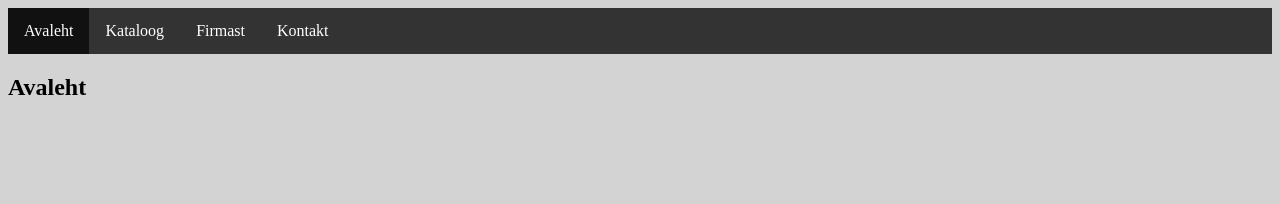
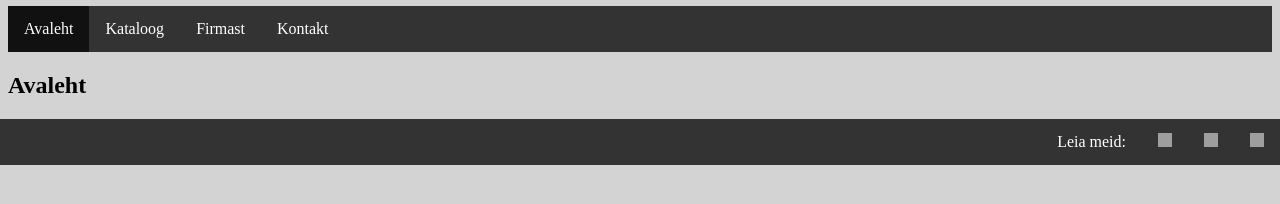
Before and after one commit to H-Innos/Best-Quality-Vacuum-veebileht, a plain HTML site: page pealeht.html in a window 1280 px wide. Drawn offline with Linux system fonts and the light colour scheme; grey boxes are pictures that could not be loaded.

Commit message:
see asi on vahepeal lehe keskel aga see on fine, see läheb korda

```diff
--- a/kontakt.css
+++ b/kontakt.css
@@ -6,6 +6,7 @@ iframe {
 
 .mapouter {
     position:relative;
+    margin-left:8px;
     text-align:right;
     width:600px;
     height:500px;
--- a/pealeht.html
+++ b/pealeht.html
@@ -17,8 +17,14 @@
 
         <h2>Avaleht</h2>
 
-        <div class="bottombar">
-
-        </div>
+        <ul class="bottombar">
+            <li class="bottombar-item"><img src="http://assets.stickpng.com/thumbs/584ac2d03ac3a570f94a666d.png"
+                alt="fb"></li>
+            <li class="bottombar-item"><img src="https://upload.wikimedia.org/wikipedia/commons/thumb/a/a5/Instagram_icon.png/640px-Instagram_icon.png"
+                alt="ig"></li>
+            <li class="bottombar-item"><img src="https://www.edigitalagency.com.au/wp-content/uploads/Twitter-logo-png.png"
+                alt="tw"></li>
+            <li class="bottombar-item">Leia meid: </li>
+        </ul>
     </body>
 </html>
--- a/style.css
+++ b/style.css
@@ -2,13 +2,18 @@
 
 body {
     background-color: lightgray;
+    margin:0px;
+}
+
+p, h2 {
+    margin-left: 8px;
 }
 
 .navbar {
     top:0;
-    position:sticky;        /* alla scrollides jääb menüü ekraani üles */
+    position: relative;
     list-style-type: none;
-    margin: 0;
+    margin: 6px 8px;
     padding: 0;
     overflow: hidden;
     background-color: #333;
@@ -35,3 +40,29 @@ body {
 .active {
     background-color: #111 ;
 }
+
+.bottombar {
+    bottom:0;
+    right:0;
+    left:0;
+    position:static;
+    list-style-type: none;
+    margin: 0;
+    padding: 0;
+    overflow: hidden;
+    background-color: #333;
+    }
+
+.bottombar-item {
+    float:right;
+    display: block;
+    color: white;
+    text-align: center;
+    padding: 14px 16px;
+    text-decoration: none;
+}
+
+.bottombar-item img {
+    width:14px;
+    height:14px;
+}
```
Also changed, not shown: firmast.html (+10 -0 lines), kataloog.html (+10 -0 lines), kontakt.html (+10 -0 lines).
